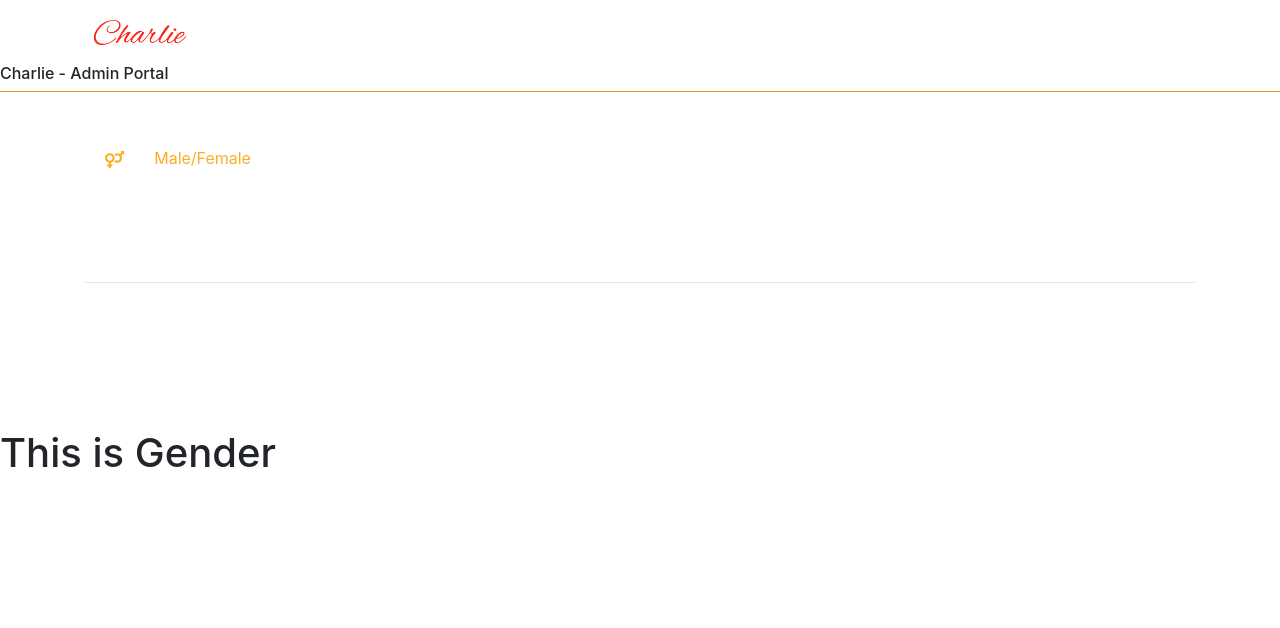
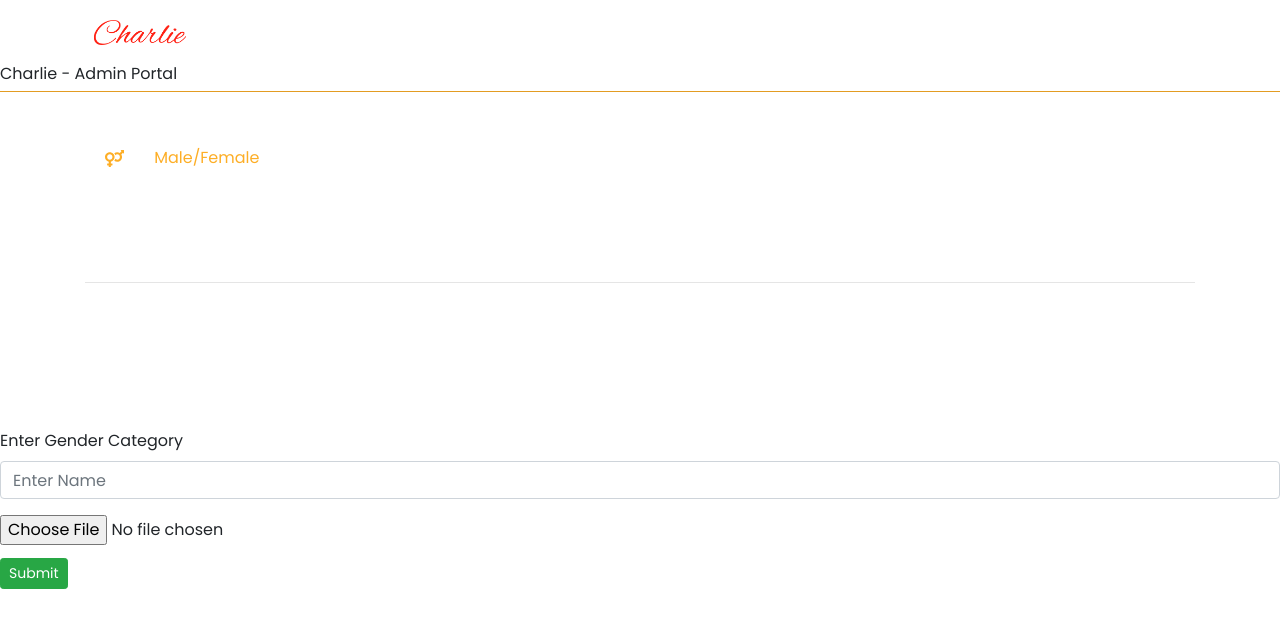
Before and after one commit to mharsh13/CharlieAdminReact, a React app: page /gender in a window 1280 px wide. Shown: the top 628 px of the page. Built offline with nearby package versions, Linux system fonts and the light colour scheme.

Commit message:
gender upload added!

```diff
--- a/package.json
+++ b/package.json
@@ -17,6 +17,7 @@
     "babel-plugin-named-asset-import": "^0.3.7",
     "babel-preset-react-app": "^10.0.0",
     "bfj": "^7.0.2",
+    "browser-image-compression": "^1.0.14",
     "camelcase": "^6.1.0",
     "case-sensitive-paths-webpack-plugin": "2.3.0",
     "css-loader": "4.3.0",
@@ -33,6 +34,8 @@
     "eslint-plugin-testing-library": "^3.9.2",
     "eslint-webpack-plugin": "^2.5.2",
     "file-loader": "6.1.1",
+    "firebase": "^8.6.2",
+    "framer-motion": "^4.1.17",
     "fs-extra": "^9.0.1",
     "hamburger-react": "^2.4.1",
     "html-webpack-plugin": "4.5.0",
--- a/src/Components/Navbar/Navbar.css
+++ b/src/Components/Navbar/Navbar.css
@@ -2,7 +2,6 @@
     background-color: #152937;
     font-family: "Poppins";
     transition: transform 0.3s ease-out;
-    z-index: 1;
   }
 .Open{
       transform: translateX(280px);
--- a/src/Components/Sidebar/Sidebar.css
+++ b/src/Components/Sidebar/Sidebar.css
@@ -5,7 +5,6 @@
     height: 100%;
     left: 0;
     top: 0;
-    z-index: -1;
     background-color: #152937;
     box-sizing: border-box;
     font-family: "Poppins";
--- a/src/Components/Sidebar/Sidebar.js
+++ b/src/Components/Sidebar/Sidebar.js
@@ -110,7 +110,7 @@ const Sidebar = (props) => {
             </Col>
           </Row>
         </Link>
-
+        <Link to="/brands">
           <Row
             className="justify-content-md-center"
             style={{ paddingLeft: "20px", paddingBottom: "10px" }}
@@ -133,6 +133,8 @@ const Sidebar = (props) => {
               </div>
             </Col>
           </Row>
+        </Link>
+        <Link to="/products">
           <Row
             className="justify-content-md-center"
             style={{ paddingLeft: "20px", paddingBottom: "10px" }}
@@ -148,19 +150,24 @@ const Sidebar = (props) => {
               <div
                 style={{
                   cursor: "pointer",
-                color: location.pathname === "/products" ? "#fdae26" : "white",
+                  color:
+                    location.pathname === "/products" ? "#fdae26" : "white",
                 }}
               >
                 Products
               </div>
             </Col>
           </Row>
+        </Link>
+
         <hr
           style={{
             backgroundColor: "white",
             margin: "0px 0px 10px 0px",
           }}
         ></hr>
+
+        <Link to="/orders">
           <Row
             className="justify-content-md-center"
             style={{ paddingLeft: "20px", paddingBottom: "10px" }}
@@ -183,6 +190,8 @@ const Sidebar = (props) => {
               </div>
             </Col>
           </Row>
+        </Link>
+        <Link to="/banners">
           <Row
             className="justify-content-md-center"
             style={{ paddingLeft: "20px", paddingBottom: "10px" }}
@@ -205,6 +214,8 @@ const Sidebar = (props) => {
               </div>
             </Col>
           </Row>
+        </Link>
+        <Link to="/users">
           <Row
             className="justify-content-md-center"
             style={{ paddingLeft: "20px", paddingBottom: "10px" }}
@@ -227,6 +238,8 @@ const Sidebar = (props) => {
               </div>
             </Col>
           </Row>
+        </Link>
+        <Link to="/chats">
           <Row
             className="justify-content-md-center"
             style={{ paddingLeft: "20px", paddingBottom: "10px" }}
@@ -249,6 +262,7 @@ const Sidebar = (props) => {
               </div>
             </Col>
           </Row>
+        </Link>
       </Container>
     </div>
   );
--- /dev/null
+++ b/src/Components/UploadForms/GenderUpload.js
@@ -0,0 +1,222 @@
+import React, { useState } from "react";
+import { Form, Button, Spinner, Toast } from "react-bootstrap";
+import imageCompression from "browser-image-compression";
+import classes from "./UploadForm.css";
+import { motion } from "framer-motion";
+import {
+  projectStorage,
+  projectFirestore,
+  timestamp,
+} from "../../firebase/config";
+
+const GenderUpload = () => {
+  const [validated, setValidated] = useState(false);
+  const [image, setImage] = useState(null);
+  const [uploadedImage, setUploadedImage] = useState(null);
+  const [loading, loadingStatus] = useState(false);
+
+  const [progress, setProgress] = useState(0);
+  const [isLoading, setLoading] = useState(false);
+  const [error, setError] = useState(false);
+
+  const handleSubmit = (event) => {
+    const form = event.currentTarget;
+    if (form.checkValidity() === false) {
+      event.preventDefault();
+      event.stopPropagation();
+    } else if (form.checkValidity() === true) {
+      setValidated(true);
+      event.preventDefault();
+      setLoading(true);
+      const collectionRef = projectFirestore.collection("gender");
+      const uploadTask = projectStorage
+        .ref(`Gender/${image.name}`)
+        .put(image);
+      uploadTask.on(
+        "state_changed",
+        (snap) => {
+          let percentage = (snap.bytesTransferred / snap.totalBytes) * 100;
+          setProgress(percentage);
+        },
+        (error) => {
+          console.log(error);
+          setError(true);
+        },
+        () => {
+          projectStorage
+            .ref("Gender")
+            .child(image.name)
+            .getDownloadURL()
+            .then((url) => {
+              const gender = {
+                GenderName: event.target.name.value,
+                ImageUrl: url,
+                Date: timestamp(),
+              };
+              collectionRef.add({ gender });
+              setLoading(false);
+              setImage(null);
+              setUploadedImage(null);
+              setProgress(0);
+              showToast();
+              form.reset();
+              setValidated(false);
+            });
+        }
+      );
+    }
+    setValidated(true);
+  };
+
+  const handleChange = (e) => {
+    loadingStatus(true);
+    if (e.target.files[0]) {
+      var imageFile = e.target.files[0];
+      var options = {
+        maxSizeMB: 0.01,
+        maxWidthOrHeight: 1080,
+        useWebWorker: true,
+      };
+      imageCompression(imageFile, options)
+        .then(function (compressedFile) {
+          loadingStatus(false);
+          return setImage(compressedFile);
+        })
+        .catch(function (error) {
+          console.log(error.message);
+        });
+      setUploadedImage(URL.createObjectURL(e.target.files[0]));
+    }
+  };
+
+  const [showA, setShowA] = useState(false);
+
+  const showToast = () => {
+    setShowA(true);
+    setTimeout(() => {
+      setShowA(false);
+    }, 3000);
+  };
+
+  const variants = {
+    hidden: { opacity: 0 },
+    visible: { opacity: 1 },
+  };
+
+  return (
+    <Form
+      noValidate
+      validated={validated}
+      className="form"
+      onSubmit={!isLoading ? handleSubmit : null}
+    >
+      <Form.Group controlId="name">
+        <Form.Label>Enter Gender Category</Form.Label>
+        <Form.Control
+          type="text"
+          placeholder="Enter Name"
+          required
+          className={classes.Form}
+        />
+        <Form.Control.Feedback type="invalid">
+          Please enter a category name.
+        </Form.Control.Feedback>
+      </Form.Group>
+      <label className={classes.customfileinput} style={{ height: "35px" }}>
+        <input
+          type="file"
+          accept="image/png,image/jpeg"
+          onChange={handleChange}
+        />
+      </label>
+      {loading ? (
+        <div style={{ marginBottom: "30px", marginTop: "20px" }}>
+          <Spinner animation="border" variant="info" role="status">
+            <span className="sr-only">Loading...</span>
+          </Spinner>
+        </div>
+      ) : (
+        <div></div>
+      )}
+      {image && (
+        <div>
+          <img
+            src={uploadedImage}
+            alt="uploaded"
+            style={{
+              width: "100px",
+              height: "100px",
+              objectFit: "cover",
+              marginBottom: "20px",
+            }}
+          ></img>
+        </div>
+      )}
+      {progress !== 0 && (
+        <motion.div
+          className={classes.ProgressBar}
+          initial={{ width: 0 }}
+          animate={{ width: progress + "%" }}
+        ></motion.div>
+      )}
+      <div>
+        <Button
+          size="sm"
+          variant="success"
+          type="submit"
+          disabled={isLoading}
+          className={classes.Button}
+        >
+          {isLoading ? "Loading…" : "Submit"}
+        </Button>
+      </div>
+
+      {showA && (
+        <motion.div
+          initial="hidden"
+          animate="visible"
+          variants={variants}
+          aria-live="polite"
+          aria-atomic="true"
+          style={{
+            position: "relative",
+            minHeight: "60px",
+          }}
+        >
+          <Toast
+            style={{
+              position: "absolute",
+              top: 20,
+            }}
+          >
+            <Toast.Body>Category Uploaded Successfully!</Toast.Body>
+          </Toast>
+        </motion.div>
+      )}
+      {error && (
+        <motion.div
+          initial="hidden"
+          animate="visible"
+          variants={variants}
+          aria-live="polite"
+          aria-atomic="true"
+          style={{
+            position: "relative",
+            minHeight: "60px",
+          }}
+        >
+          <Toast
+            style={{
+              position: "absolute",
+              top: 20,
+            }}
+          >
+            <Toast.Body>Error uploading task! Please try again...</Toast.Body>
+          </Toast>
+        </motion.div>
+      )}
+    </Form>
+  );
+};
+
+export default GenderUpload;
--- /dev/null
+++ b/src/Components/UploadForms/UploadForm.css
@@ -0,0 +1,38 @@
+.Form {
+    border-color: #004472;
+  }
+
+  .Button {
+    width: 200px;
+  }
+
+  .customfileinput input {
+    visibility: hidden;
+    width: 100px;
+  }
+  .customfileinput:before {
+    content: "Upload Image";
+    display: flex;
+    background-color: #004472;
+    border: none;
+    border-radius: 4px;
+    padding: 8px 20px;
+    outline: none;
+    cursor: pointer;
+    color: white;
+    text-align: center;
+    font-size: 0.8rem;
+  }
+  .customfileinput:hover:before {
+    background-color: #00395f;
+    border-color: #004472;
+  }
+  .customfileinput:active:before {
+    background: #004472;
+  }
+
+  .ProgressBar {
+    height: 5px;
+    background-color: #00395f;
+    margin: 10px 0px 40px 0px;
+  }
--- a/src/Containers/Gender/Gender.css
+++ b/src/Containers/Gender/Gender.css
@@ -0,0 +1,3 @@
+.Gender {
+    margin: 0px 5%;
+  }
--- a/src/Containers/Gender/Gender.js
+++ b/src/Containers/Gender/Gender.js
@@ -1,9 +1,11 @@
 import React from "react";
+import GenderUpload from "../../Components/UploadForms/GenderUpload";
+import classes from "./Gender.css";
 
 const Gender = () => {
   return (
-    <div>
-      <h1>This is Gender</h1>
+    <div className={classes.Gender}>
+      <GenderUpload></GenderUpload>
     </div>
   );
 };
--- /dev/null
+++ b/src/firebase/config.js
@@ -0,0 +1,22 @@
+import firebase from "firebase/app";
+import "firebase/storage";
+import "firebase/firestore";
+
+var firebaseConfig = {
+  apiKey: "AIzaSyABrfrUJEwqjD1aw6fREWNVO-tHOeCGNn8",
+  authDomain: "charlie-ed09f.firebaseapp.com",
+  projectId: "charlie-ed09f",
+  storageBucket: "charlie-ed09f.appspot.com",
+  messagingSenderId: "774290683111",
+  appId: "1:774290683111:web:93049d87506b7e11d59e42",
+  measurementId: "G-XESDWQP8SW",
+};
+
+// Initialize Firebase
+firebase.initializeApp(firebaseConfig);
+
+const projectStorage = firebase.storage();
+const projectFirestore = firebase.firestore();
+const timestamp = firebase.firestore.FieldValue.serverTimestamp;
+
+export { projectStorage, projectFirestore, timestamp };
--- a/src/index.css
+++ b/src/index.css
@@ -1,3 +1,9 @@
-.body{
+body {
+  margin: 0;
   font-family: "Poppins";
 }
+
+code {
+  font-family: source-code-pro, Menlo, Monaco, Consolas, "Courier New",
+    monospace;
+}
```
Also changed, not shown: 1 other file (tests, documents, lock files or other folders). Lines whose indentation alone changed are shown as unchanged.
